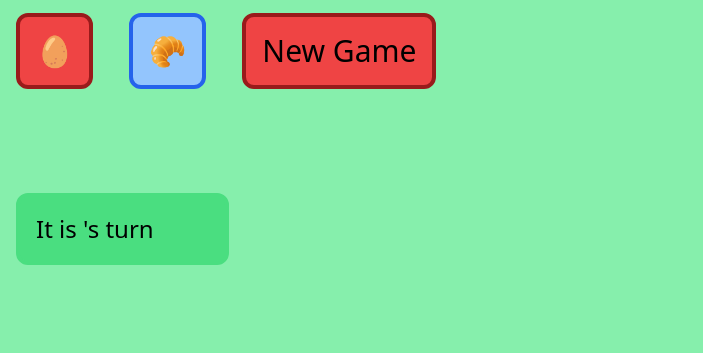
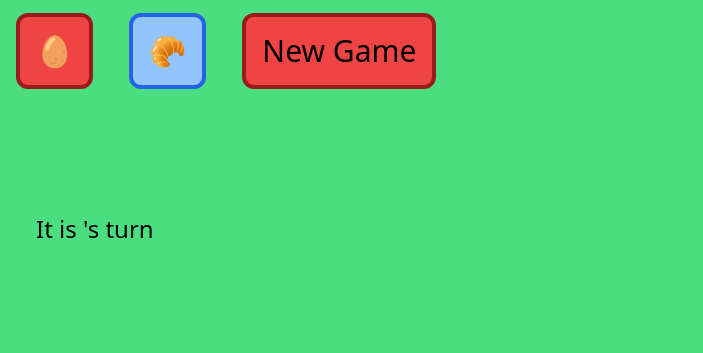
Before and after one commit to CoolCodingDude9787/tic_tac_toe_game, a plain HTML site: page index.html in a window 1280 px wide. Shown: the part 447-800 px from the top of the page, without its empty margins (0-703 px from the left). Drawn offline with nearby package versions, Linux system fonts and the light colour scheme.

Commit message:
Changed the color back

```diff
--- a/index.html
+++ b/index.html
@@ -7,7 +7,7 @@
     <meta name="viewport" content="width=device-width, initial-scale=1.0">
     <title>Tic Tac Toe</title>
 </head>
-<body class="bg-green-300">
+<body class="bg-green-400">
   <div id="board">
     <div id="row_one" class="flex">
        <div id="box1" class="text-center w-1/6 p-10 text-6xl border-4 border-blue-500">🖥️</div>
```
